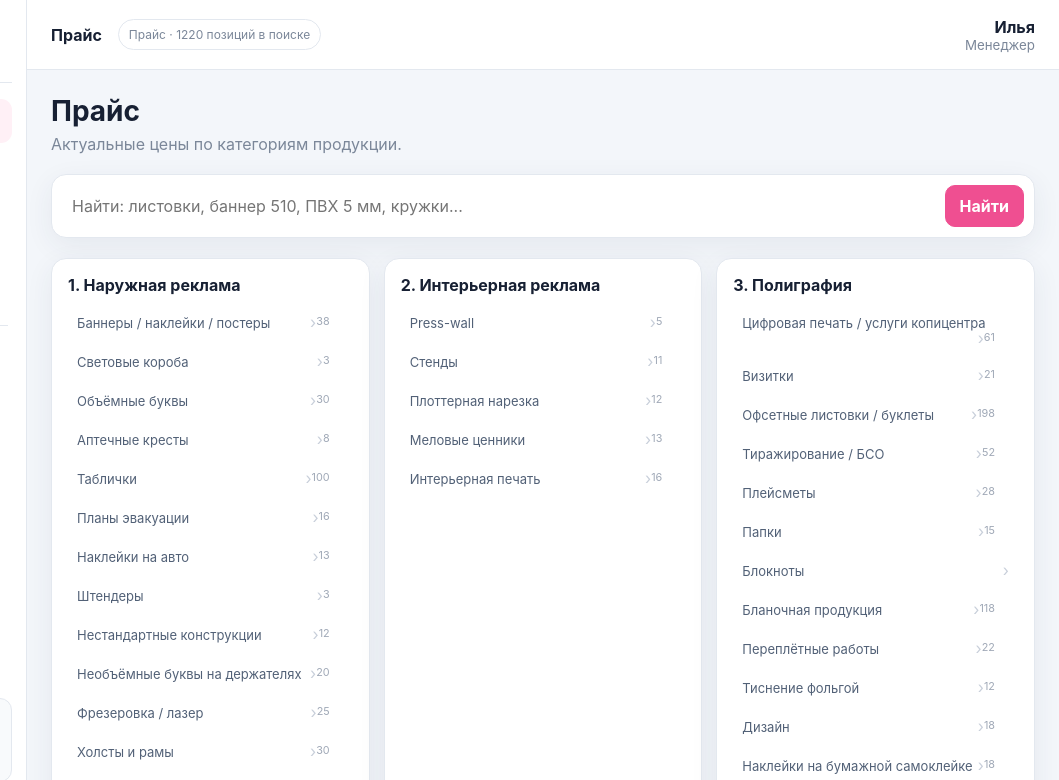
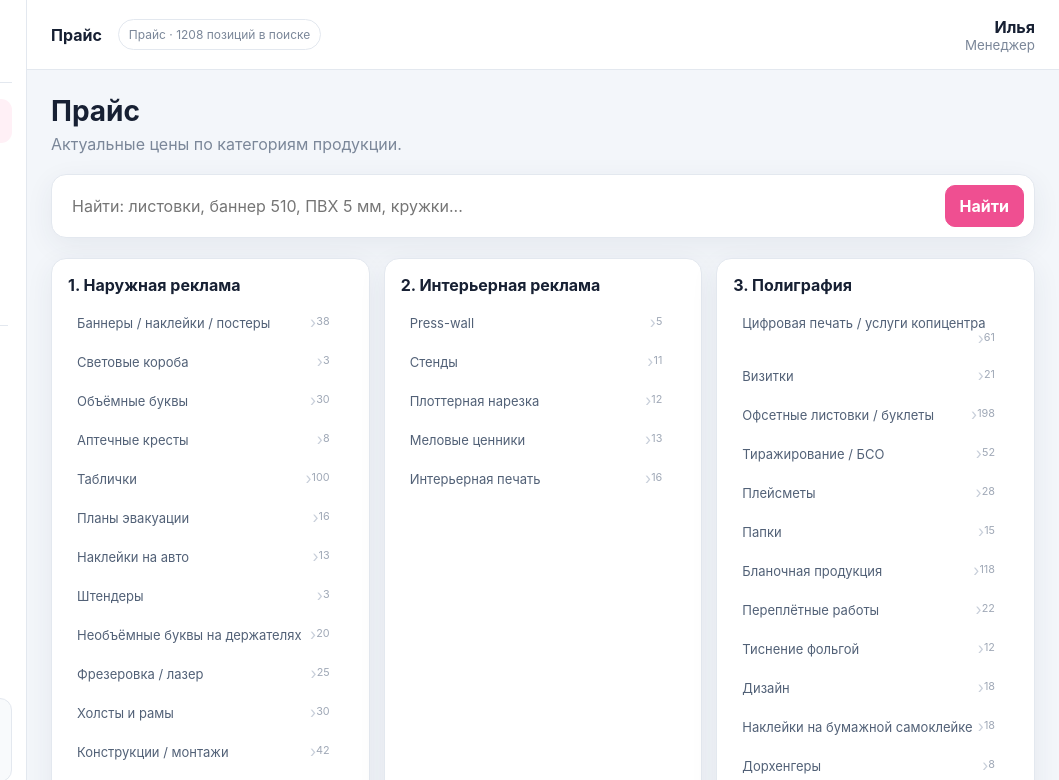
Before and after one commit to kiselev2007-collab/printirk-erp, a plain HTML site: page index.html in a window 1280 px wide. Shown: the top 780 px of the page, 221-1280 px from the left. Drawn offline with Linux system fonts and the light colour scheme.

Commit message:
Hide empty and outdated sections from manager price view

```diff
--- a/index.html
+++ b/index.html
@@ -289,10 +289,14 @@ const priceMenuGroups=[
 
 function renderPriceMenu(){
  const grid=document.getElementById('priceMenuGrid');if(!grid)return;
- grid.innerHTML=priceMenuGroups.map(g=>'<div class="card category"><h3>'+g.title+'</h3><ul>'+g.items.map(([k,label])=>{
-   const count=catalogData?.sections?.[k]?managerPriceRows(catalogData.sections[k],k).length:0;
-   return '<li><button class="catbtn" data-section="'+k+'" onclick="openCatalogSection(\''+k+'\',this)"><span>'+label+'</span>'+(count?'<small style="float:right;margin-right:14px;color:#a0a9b7">'+count+'</small>':'')+'</button></li>';
- }).join('')+'</ul></div>').join('');
+ grid.innerHTML=priceMenuGroups.map(g=>{
+   const items=g.items.map(([k,label])=>{
+     const count=catalogData?.sections?.[k]?managerPriceRows(catalogData.sections[k],k).length:0;
+     if(catalogData&&!count)return '';
+     return '<li><button class="catbtn" data-section="'+k+'" onclick="openCatalogSection(\''+k+'\',this)"><span>'+label+'</span>'+(count?'<small style="float:right;margin-right:14px;color:#a0a9b7">'+count+'</small>':'')+'</button></li>';
+   }).join('');
+   return items?'<div class="card category"><h3>'+g.title+'</h3><ul>'+items+'</ul></div>':'';
+ }).join('');
 }
 function prettyKey(k){
  const map={price:'Цена',prices:'Цены',cost:'Себестоимость',costs:'Себестоимость',minimum:'Минимум',minimum_order_rub:'Минимальный заказ',minimum_item_rub:'Минимум за изделие',unit:'Ед. изм.',range:'Диапазон',qty:'Тираж',tirage:'Тираж',from:'От',to:'До',one_side:'Односторонний',two_side:'Двухсторонний',simple:'Простая поверхность',complex:'Сложная поверхность',total:'Итого',canvas:'Холст',frame:'Рама',base:'Основа',pockets:'Карманы',extras:'Дополнительно'};
@@ -444,6 +448,7 @@ function managerPriceConditions(cond,path){
  return s.replace(/\s{2,}/g,' ').trim();
 }
 function managerPriceRows(sec,key){
+ if(sec?.status&&/historical|needs_price_refresh|needs_review/i.test(sec.status))return [];
  const internalPath=/custom_calculation|paper_addons|paper_cost|material_cost|raw_material|reference_cost|price_audit|technology_rules|production_rules|calculator_|calculator\.|consumables|print_cost_reference|sheet_material_reference|costs_per_m2|\.costs(?:\.|$)|supplier|source|minimum_order|minimum_item/i;
  const internalName=/себестоимость|стоимость материала|сырь|чернил|бумаг[аи]\s+(?:а3|а4).*себест/i;
  const seen=new Set(),out=[];
```
